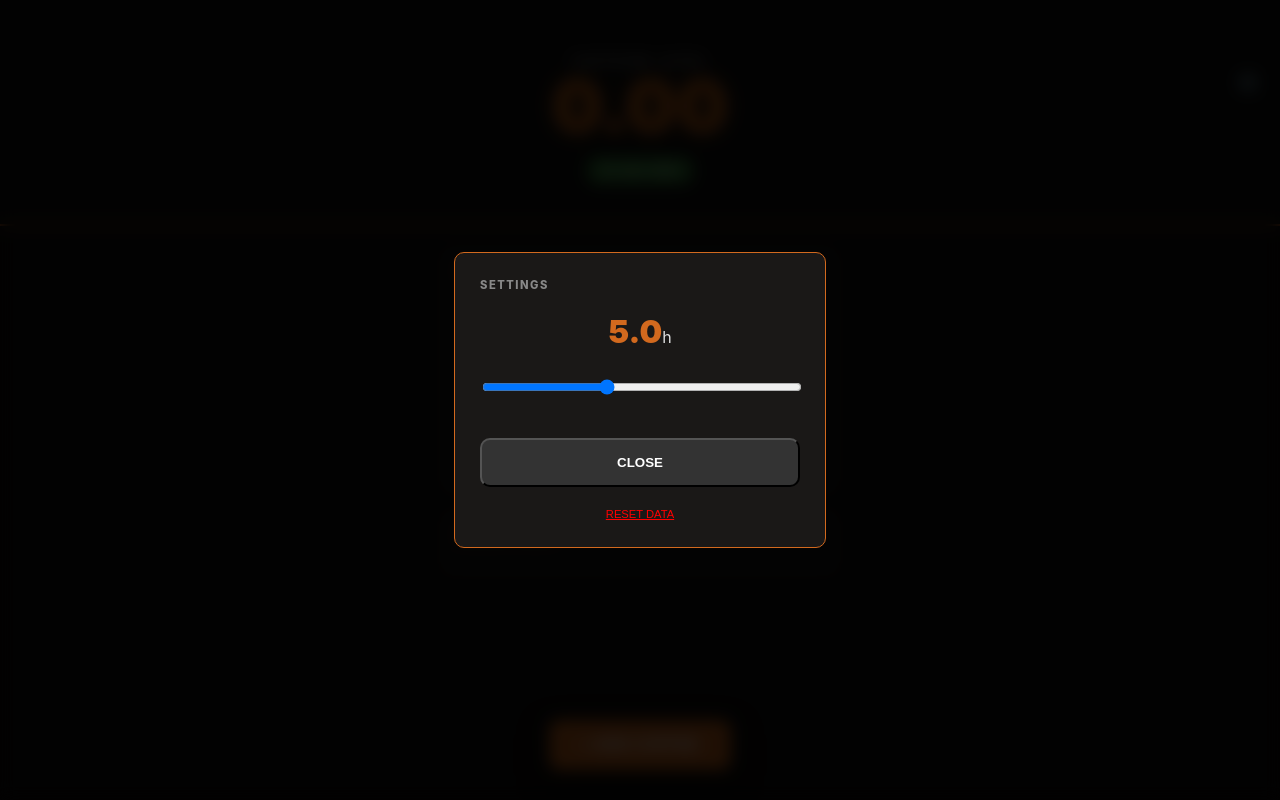
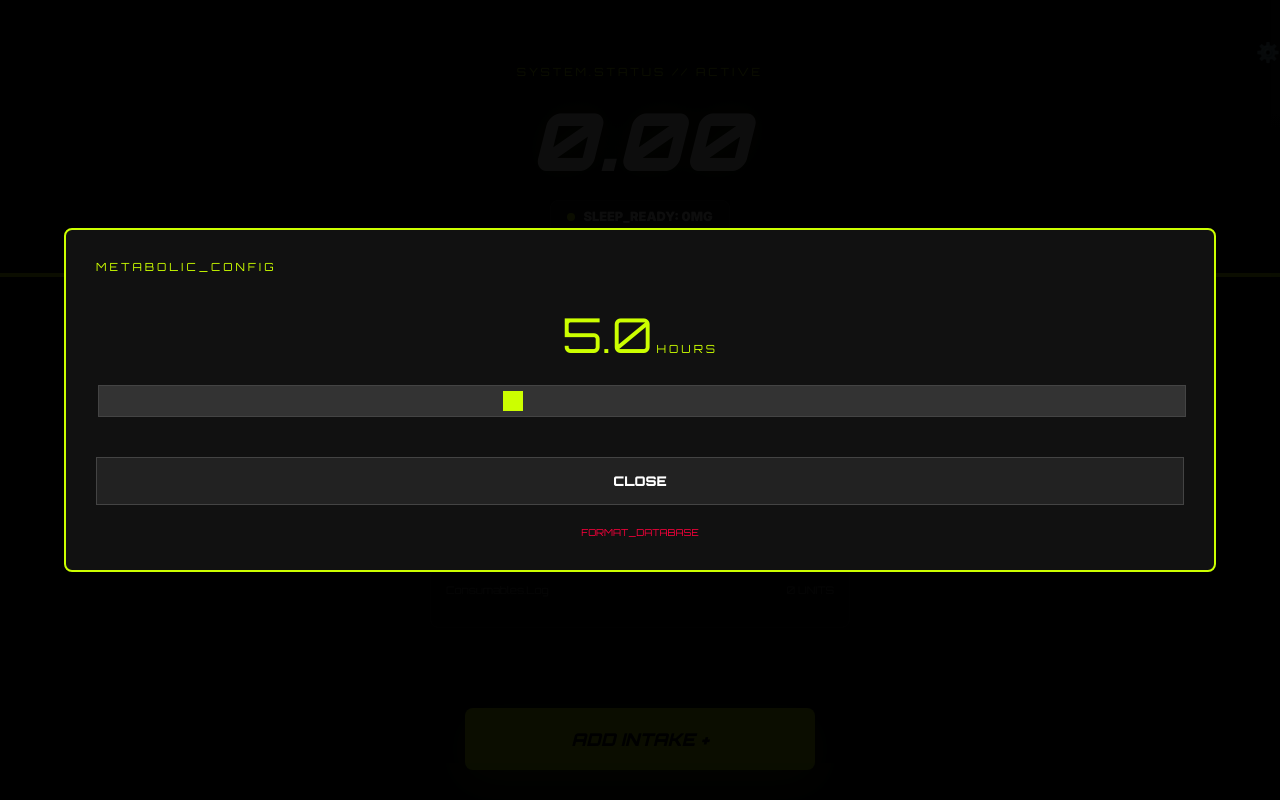
Before and after one commit to Voiston/Coffee-Tracker, a plain HTML site: page index.html in a window 1280 px wide. Both pictures are taken after a click on the element "⚙️". Drawn offline with nearby package versions, Linux system fonts and the light colour scheme.

Commit message:
Update index.html

```diff
--- a/index.html
+++ b/index.html
@@ -3,196 +3,238 @@
 <head>
     <meta charset="UTF-8">
     <meta name="viewport" content="width=device-width, initial-scale=1.0, maximum-scale=1.0, user-scalable=no, viewport-fit=cover">
-    <title>Caffeine Tracker Pro</title>
+    <title>CAFFEINE X-TRACKER</title>
 
     <script src="https://cdn.jsdelivr.net/npm/chart.js"></script>
     <meta name="apple-mobile-web-app-capable" content="yes">
-    <meta name="apple-mobile-web-app-status-bar-style" content="black-translucent">
+    <meta name="apple-mobile-web-app-status-bar-style" content="black">
 
     <style>
+        @import url('https://fonts.googleapis.com/css2?family=Orbitron:wght@400;900&family=Inter:wght@400;700;900&display=swap');
+
         :root {
-            --bg: #0F0E0E; /* Noir Mat */
-            --card-bg: #1A1817; /* Brun très sombre */
-            --primary: #D2691E; /* Orange Cuivré / Chocolat */
-            --text-main: #E0E0E0;
-            --text-dim: #888888;
-            --accent: #FF4500;
-            --radius: 10px; /* Border radius plus faible */
+            --bg: #000000;
+            --surface: #111111;
+            --accent: #CCFF00; /* Jaune Cyber / Sport */
+            --danger: #FF003C;
+            --text: #FFFFFF;
+            --text-dim: #666666;
+            --radius: 8px;
         }
 
         body {
-            font-family: 'Inter', -apple-system, sans-serif;
+            font-family: 'Inter', sans-serif;
             background-color: var(--bg);
-            color: var(--text-main);
+            color: var(--text);
             margin: 0; padding: 0;
             display: flex; flex-direction: column; align-items: center;
+            overflow-x: hidden;
         }
 
-        /* --- HEADER DYNAMIQUE (JAUGE) --- */
+        /* --- DASHBOARD HEADER --- */
         .hero {
             width: 100%;
-            padding: 50px 20px 40px;
-            background: #111; /* Fallback */
+            padding: 60px 20px 40px;
+            background: linear-gradient(180deg, #111 0%, #000 100%);
+            border-bottom: 4px solid var(--accent);
+            text-align: center;
             position: relative;
-            text-align: center;
-            overflow: hidden;
-            border-bottom: 2px solid var(--primary);
-            transition: background 0.5s ease;
         }
 
-        /* L'effet de remplissage */
-        .hero-overlay {
-            position: absolute; bottom: 0; left: 0; right: 0;
-            background: linear-gradient(0deg, rgba(210, 105, 30, 0.3) 0%, rgba(210, 105, 30, 0) 100%);
-            transition: height 0.8s ease;
-            z-index: 1;
+        .settings-btn {
+            position: absolute; top: 40px; right: 20px;
+            color: var(--accent); font-size: 1.2rem;
         }
 
-        .hero-content { position: relative; z-index: 2; }
-
-        .settings-btn {
-            position: absolute; top: 20px; right: 20px;
-            font-size: 1.2rem; cursor: pointer; opacity: 0.6;
+        .label-tech {
+            font-family: 'Orbitron', sans-serif;
+            font-size: 0.7rem;
+            letter-spacing: 3px;
+            color: var(--accent);
+            text-transform: uppercase;
         }
 
         #mg-display {
-            font-size: 4.5rem; font-weight: 900;
-            display: block; line-height: 1;
-            color: var(--primary);
-            text-shadow: 0 0 20px rgba(210, 105, 30, 0.4);
+            font-family: 'Orbitron', sans-serif;
+            font-size: 5rem;
+            font-weight: 900;
+            font-style: italic;
+            display: block;
+            margin: 10px 0;
+            color: var(--text);
+            text-shadow: 0 0 30px rgba(204, 255, 0, 0.2);
         }
 
-        .sleep-status {
-            display: inline-block; padding: 6px 14px;
+        .sleep-indicator {
+            display: inline-flex;
+            align-items: center;
+            gap: 8px;
+            padding: 8px 16px;
+            background: #1a1a1a;
+            border: 1px solid #333;
             border-radius: var(--radius);
-            font-size: 0.75rem; font-weight: 800;
-            margin-top: 15px; text-transform: uppercase;
+            font-weight: 900;
+            font-size: 0.8rem;
+            text-transform: uppercase;
         }
-        .status-green { background: #2E7D32; color: #A5D6A7; }
-        .status-orange { background: #E65100; color: #FFCCBC; }
-        .status-red { background: #B71C1C; color: #EF9A9A; }
 
-        /* --- CONTENEUR --- */
-        .main-container {
-            width: 92%; max-width: 400px;
-            padding: 20px 0 120px;
-            display: flex; flex-direction: column; gap: 15px;
+        .status-dot { width: 8px; height: 8px; border-radius: 50%; }
+
+        /* --- DATA GRID --- */
+        .container {
+            width: 92%;
+            max-width: 420px;
+            margin-top: 20px;
+            padding-bottom: 120px;
         }
 
         .card {
-            background: var(--card-bg);
+            background: var(--surface);
+            border: 1px solid #222;
             border-radius: var(--radius);
-            padding: 18px;
-            border: 1px solid #2A2827;
+            padding: 15px;
+            margin-bottom: 15px;
         }
 
-        .card-title {
-            font-size: 0.7rem; font-weight: 800; color: var(--text-dim);
-            text-transform: uppercase; letter-spacing: 1.5px; margin-bottom: 15px; display: block;
+        .card-header {
+            font-family: 'Orbitron', sans-serif;
+            font-size: 0.65rem;
+            color: var(--text-dim);
+            margin-bottom: 15px;
+            display: flex;
+            justify-content: space-between;
         }
 
-        /* --- BOUTON AJOUT --- */
-        .fab {
+        /* --- BUTTONS SPORT --- */
+        .btn-main {
             position: fixed; bottom: 30px;
-            background: var(--primary); color: white;
-            border: none; padding: 16px 32px;
+            width: 80%; max-width: 350px;
+            background: var(--accent);
+            color: #000;
+            border: none;
+            padding: 20px;
+            font-family: 'Orbitron', sans-serif;
+            font-weight: 900;
+            font-size: 1.1rem;
+            font-style: italic;
             border-radius: var(--radius);
-            font-weight: 900; font-size: 1rem;
-            box-shadow: 0 10px 30px rgba(0,0,0,0.5);
-            display: flex; align-items: center; gap: 10px;
+            box-shadow: 0 10px 40px rgba(204, 255, 0, 0.3);
+            z-index: 100;
         }
 
-        /* --- HISTORIQUE --- */
-        .history-item {
-            display: flex; justify-content: space-between; align-items: center;
-            padding: 12px 0; border-bottom: 1px solid #2A2827;
+        /* --- LOGS --- */
+        .log-item {
+            display: flex;
+            justify-content: space-between;
+            align-items: center;
+            padding: 12px 0;
+            border-bottom: 1px solid #222;
         }
-        .item-label { font-weight: 700; font-size: 0.9rem; }
-        .item-time { font-size: 0.75rem; color: var(--text-dim); }
-        .btn-delete { color: #555; font-size: 1.2rem; padding: 5px; cursor: pointer; }
 
-        /* --- MODAL --- */
+        .log-info strong { font-size: 1rem; text-transform: uppercase; }
+        .log-info div { font-size: 0.7rem; color: var(--text-dim); margin-top: 2px; }
+
+        .delete-x {
+            color: var(--danger);
+            font-weight: 900;
+            padding: 10px;
+        }
+
+        /* --- MODAL TECH --- */
         .modal-overlay {
             position: fixed; top: 0; left: 0; right: 0; bottom: 0;
-            background: rgba(0,0,0,0.85); display: none;
-            justify-content: center; align-items: center; z-index: 100;
-            backdrop-filter: blur(8px);
+            background: rgba(0,0,0,0.95); display: none;
+            justify-content: center; align-items: center; z-index: 200;
         }
+
         .modal {
-            background: #1A1817; width: 85%; max-width: 320px;
-            padding: 25px; border-radius: var(--radius);
-            border: 1px solid var(--primary);
+            background: #111;
+            width: 85%;
+            padding: 30px;
+            border: 2px solid var(--accent);
+            border-radius: var(--radius);
         }
-        .opt-grid { display: grid; grid-template-columns: 1fr 1fr; gap: 12px; margin-bottom: 20px; }
-        .opt-btn {
-            background: #2A2827; border: 1px solid #333; color: white;
-            padding: 15px; border-radius: var(--radius); font-weight: 800;
+
+        .grid-options {
+            display: grid; grid-template-columns: 1fr 1fr; gap: 10px; margin-bottom: 20px;
         }
-        .opt-btn.active { border-color: var(--primary); background: rgba(210, 105, 30, 0.1); }
+
+        .btn-opt {
+            background: #222; border: 1px solid #444; color: #fff;
+            padding: 15px; font-weight: 900; font-family: 'Orbitron';
+        }
+
+        .btn-opt.active { background: var(--accent); color: #000; border-color: var(--accent); }
 
         input {
-            background: #000; border: 1px solid #333; color: white;
-            padding: 12px; border-radius: 8px; width: 100%; margin-bottom: 10px; box-sizing: border-box;
+            background: #000; border: 1px solid #444; color: #fff;
+            padding: 15px; width: 100%; margin-bottom: 10px; box-sizing: border-box;
+            font-family: 'Orbitron';
         }
 
-        .btn-save { background: var(--primary); color: white; width: 100%; padding: 15px; border-radius: var(--radius); font-weight: 900; }
+        /* Range Slider Sport */
+        input[type=range] { -webkit-appearance: none; background: #333; height: 4px; }
+        input[type=range]::-webkit-slider-thumb {
+            -webkit-appearance: none; height: 20px; width: 20px; background: var(--accent); border-radius: 0;
+        }
 
     </style>
 </head>
 <body>
 
-    <div class="hero" id="hero">
-        <div class="hero-overlay" id="jauge"></div>
-        <div class="hero-content">
-            <div class="settings-btn" onclick="openSettings()">⚙️</div>
-            <small style="letter-spacing: 2px;">CAFFEINE LEVEL</small>
-            <span id="mg-display">0.00</span>
-            <div id="sleep-badge" class="sleep-status">Calcul...</div>
+    <div class="hero">
+        <div class="settings-btn" onclick="openModal('modal-settings')">⚙️</div>
+        <span class="label-tech">System.Status // Active</span>
+        <span id="mg-display">0.00</span>
+        <div class="sleep-indicator" id="sleep-badge">
+            <div class="status-dot"></div>
+            <span>Loading...</span>
         </div>
     </div>
 
-    <div class="main-container">
+    <div class="container">
         <div class="card">
-            <span class="card-title">Forecast</span>
-            <canvas id="chart"></canvas>
+            <div class="card-header"><span>Caffeine.Projection // 12H</span><span>Live_Data</span></div>
+            <canvas id="mainChart"></canvas>
         </div>
 
         <div class="card">
-            <span class="card-title">Recent Logs</span>
+            <div class="card-header"><span>Consumables.Log</span><span id="entry-count">0 UNITS</span></div>
             <div id="history-list"></div>
         </div>
     </div>
 
-    <button class="fab" onclick="openAdd()">+ ADD COFFEE</button>
+    <button class="btn-main" onclick="openModal('modal-add')">ADD INTAKE +</button>
 
-    <div class="modal-overlay" id="add-modal" onclick="closeModals()">
+    <div class="modal-overlay" id="modal-add" onclick="closeModals()">
         <div class="modal" onclick="event.stopPropagation()">
-            <span class="card-title" style="margin-bottom:20px;">Register Dose</span>
-            <div class="opt-grid">
-                <button class="opt-btn" id="p-7" onclick="setPreset(70, 'F7', 'p-7')">F7<br><small>70mg</small></button>
-                <button class="opt-btn" id="p-d" onclick="setPreset(3, 'Decaf', 'p-d')">DECAF<br><small>3mg</small></button>
+            <span class="label-tech" style="margin-bottom:20px; display:block;">Select_Dose</span>
+            <div class="grid-options">
+                <button class="btn-opt" id="p-7" onclick="setPreset(70, 'Force 7', 'p-7')">F7</button>
+                <button class="btn-opt" id="p-d" onclick="setPreset(3, 'Decaf', 'p-d')">DCF</button>
             </div>
-            <input type="number" id="c-mg" placeholder="Custom mg">
-            <input type="time" id="c-t">
-            <button class="btn-save" onclick="save()">SAVE</button>
+            <input type="number" id="in-mg" placeholder="Custom MG">
+            <input type="time" id="in-t">
+            <button class="btn-main" style="position:static; width:100%; margin-top:20px;" onclick="saveEntry()">EXECUTE</button>
         </div>
     </div>
 
-    <div class="modal-overlay" id="set-modal" onclick="closeModals()">
+    <div class="modal-overlay" id="modal-settings" onclick="closeModals()">
         <div class="modal" onclick="event.stopPropagation()">
-            <span class="card-title">Settings</span>
-            <div style="text-align:center; margin: 20px 0;">
-                <span style="font-size: 2rem; font-weight: 900; color: var(--primary);" id="hl-val">5.0</span>h
-                <input type="range" id="hl-range" min="2" max="10" step="0.5" oninput="changeHl(this.value)" style="width:100%; margin-top:15px;">
+            <span class="label-tech" style="margin-bottom:20px; display:block;">Metabolic_Config</span>
+            <div style="text-align:center; margin:30px 0;">
+                <span style="font-family:'Orbitron'; font-size:3rem; color:var(--accent);" id="hl-val">5.0</span>
+                <span class="label-tech">Hours</span>
+                <input type="range" id="hl-range" min="2" max="10" step="0.5" style="width:100%; margin-top:20px;" oninput="updateHl(this.value)">
             </div>
-            <button class="btn-save" onclick="closeModals()" style="background:#333;">CLOSE</button>
-            <button onclick="clearAll()" style="background:none; border:none; color:red; font-size:0.7rem; width:100%; margin-top:20px; text-decoration:underline;">RESET DATA</button>
+            <button class="btn-opt" style="width:100%;" onclick="closeModals()">CLOSE</button>
+            <button onclick="clearAll()" style="color:var(--danger); background:none; border:none; width:100%; margin-top:20px; font-size:0.6rem; font-family:'Orbitron';">FORMAT_DATABASE</button>
         </div>
     </div>
 
 <script>
-    let data = JSON.parse(localStorage.getItem('caf_v5') || '[]');
-    let hl = parseFloat(localStorage.getItem('caf_hl_v5') || '5');
+    let entries = JSON.parse(localStorage.getItem('caf_v6') || '[]');
+    let hl = parseFloat(localStorage.getItem('caf_hl_v6') || '5');
     let preset = { mg: 0, lbl: "" };
     let chart;
 
@@ -204,96 +246,78 @@
         document.getElementById('hl-val').innerText = hl.toFixed(1);
     }
 
-    // --- LOGIQUE ---
+    function calc(time) {
+        return entries.reduce((acc, i) => {
+            let diff = (time - new Date(i.d)) / 3600000;
+            return acc + (diff < 0 ? 0 : i.mg * Math.pow(0.5, diff / hl));
+        }, 0);
+    }
+
     function update() {
         const now = new Date();
         const cur = calc(now);
         document.getElementById('mg-display').innerText = cur.toFixed(2);
 
-        // Jauge dynamique
-        const height = Math.min(cur, 150) / 1.5; // Max jauge à 150mg
-        document.getElementById('jauge').style.height = height + "%";
-
-        // Sommeil
+        // Sleep Analysis
         const ton = new Date(); ton.setHours(23,0,0);
         const pred = calc(ton);
         const b = document.getElementById('sleep-badge');
-        b.className = 'sleep-status ' + (pred < 50 ? 'status-green' : pred < 100 ? 'status-orange' : 'status-red');
-        b.innerText = `At 23h: ${pred.toFixed(0)}mg`;
+        const dot = b.querySelector('.status-dot');
+        const txt = b.querySelector('span');
 
-        // Graph
+        if(pred < 50) { dot.style.background = '#CCFF00'; txt.innerText = `Sleep_Ready: ${pred.toFixed(0)}mg`; }
+        else if(pred < 100) { dot.style.background = '#FFAA00'; txt.innerText = `Sleep_Warning: ${pred.toFixed(0)}mg`; }
+        else { dot.style.background = '#FF003C'; txt.innerText = `Sleep_Critical: ${pred.toFixed(0)}mg`; }
+
+        // Chart & History
         updateChart(now);
-
-        // History
         const list = document.getElementById('history-list');
         list.innerHTML = "";
-        [...data].sort((a,b) => new Date(b.d) - new Date(a.d)).slice(0,5).forEach((i, idx) => {
+        document.getElementById('entry-count').innerText = `${entries.length} UNITS`;
+
+        [...entries].sort((a,b) => new Date(b.d) - new Date(a.d)).slice(0,4).forEach((i, idx) => {
             const div = document.createElement('div');
-            div.className = 'history-item';
-            div.innerHTML = `<div><span class="item-label">${i.lbl}</span> <span class="item-time">(${i.mg}mg) à ${new Date(i.d).getHours()}h</span></div><div class="btn-delete" onclick="del(${data.length - 1 - idx})">×</div>`;
+            div.className = 'log-item';
+            div.innerHTML = `<div class="log-info"><strong>${i.lbl} // ${i.mg}mg</strong><div>Intake_Time: ${new Date(i.d).getHours()}h${new Date(i.d).getMinutes().toString().padStart(2,'0')}</div></div><div class="delete-x" onclick="removeEntry(${entries.length - 1 - idx})">X</div>`;
             list.appendChild(div);
         });
     }
 
-    function calc(time) {
-        return data.reduce((acc, i) => {
-            let diff = (time - new Date(i.d)) / 3600000;
-            return acc + (diff < 0 ? 0 : i.mg * Math.pow(0.5, diff / hl));
-        }, 0);
-    }
-
-    function del(index) {
-        data.splice(index, 1);
-        saveStorage();
-    }
-
-    function save() {
-        const custom = parseFloat(document.getElementById('c-mg').value);
+    function saveEntry() {
+        const custom = parseFloat(document.getElementById('in-mg').value);
         const mg = custom || preset.mg;
-        const lbl = custom ? "Perso" : preset.lbl;
-        const t = document.getElementById('c-t').value;
+        const lbl = custom ? "Custom" : preset.lbl;
+        const t = document.getElementById('in-t').value;
         if(!mg || !t) return;
         const [h,m] = t.split(':');
         const d = new Date(); d.setHours(h,m,0);
-        data.push({mg, lbl, d});
+        entries.push({mg, lbl, d});
         saveStorage();
         closeModals();
     }
 
-    function saveStorage() {
-        localStorage.setItem('caf_v5', JSON.stringify(data));
-        update();
+    function removeEntry(idx) { entries.splice(idx, 1); saveStorage(); }
+    function saveStorage() { localStorage.setItem('caf_v6', JSON.stringify(entries)); update(); }
+    function openModal(id) {
+        document.getElementById(id).style.display = 'flex';
+        if(id === 'modal-add') document.getElementById('in-t').value = new Date().getHours().toString().padStart(2,'0')+":"+new Date().getMinutes().toString().padStart(2,'0');
     }
-
-    // --- UI ---
-    function openAdd() {
-        document.getElementById('add-modal').style.display = 'flex';
-        document.getElementById('c-t').value = new Date().getHours().toString().padStart(2,'0')+":"+new Date().getMinutes().toString().padStart(2,'0');
-        preset = { mg: 0, lbl: "" };
-        document.querySelectorAll('.opt-btn').forEach(b => b.classList.remove('active'));
-    }
-    function openSettings() { document.getElementById('set-modal').style.display = 'flex'; }
     function closeModals() { document.querySelectorAll('.modal-overlay').forEach(m => m.style.display = 'none'); }
     function setPreset(mg, lbl, id) {
         preset = { mg, lbl };
-        document.querySelectorAll('.opt-btn').forEach(b => b.classList.remove('active'));
+        document.querySelectorAll('.btn-opt').forEach(b => b.classList.remove('active'));
         document.getElementById(id).classList.add('active');
-        document.getElementById('c-mg').value = "";
+        document.getElementById('in-mg').value = "";
     }
-    function changeHl(v) {
-        hl = parseFloat(v);
-        document.getElementById('hl-val').innerText = hl.toFixed(1);
-        localStorage.setItem('caf_hl_v5', v);
-        update();
-    }
-    function clearAll() { if(confirm("Clear all data?")) { data = []; saveStorage(); location.reload(); } }
+    function updateHl(v) { hl = parseFloat(v); document.getElementById('hl-val').innerText = hl.toFixed(1); localStorage.setItem('caf_hl_v6', v); update(); }
+    function clearAll() { if(confirm("ERASE ALL?")) { entries = []; saveStorage(); location.reload(); } }
 
     function initChart() {
-        const ctx = document.getElementById('chart').getContext('2d');
+        const ctx = document.getElementById('mainChart').getContext('2d');
         chart = new Chart(ctx, {
             type: 'line',
-            data: { labels: [], datasets: [{ data: [], borderColor: '#D2691E', tension: 0.4, fill: true, backgroundColor: 'rgba(210, 105, 30, 0.05)', pointRadius: 0 }] },
-            options: { plugins: { legend: false }, scales: { y: { display: false }, x: { ticks: { color: '#555', font: { size: 10 } }, grid: { display: false } } } }
+            data: { labels: [], datasets: [{ data: [], borderColor: '#CCFF00', borderWidth: 2, tension: 0.1, fill: true, backgroundColor: 'rgba(204, 255, 0, 0.05)', pointRadius: 0 }] },
+            options: { plugins: { legend: false }, scales: { y: { display: false }, x: { ticks: { color: '#444', font: { family: 'Orbitron', size: 8 } }, grid: { color: '#222' } } } }
         });
     }
 
@@ -301,7 +325,7 @@
         const labels = []; const points = [];
         for(let i=0; i<=12; i+=2) {
             const t = new Date(now.getTime() + i*3600000);
-            labels.push(t.getHours() + 'h');
+            labels.push(t.getHours() + 'H');
             points.push(calc(t).toFixed(1));
         }
         chart.data.labels = labels;
```
